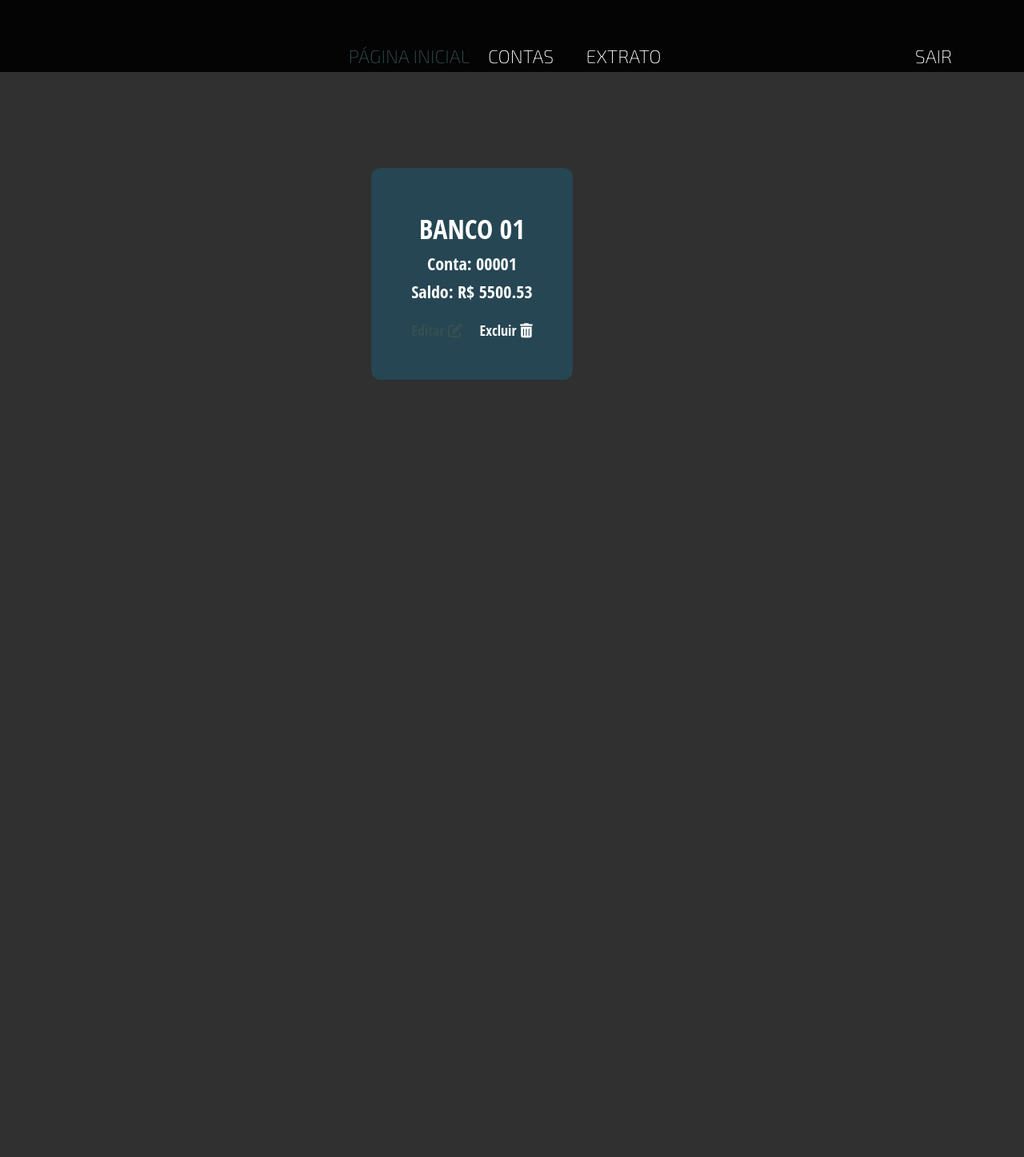
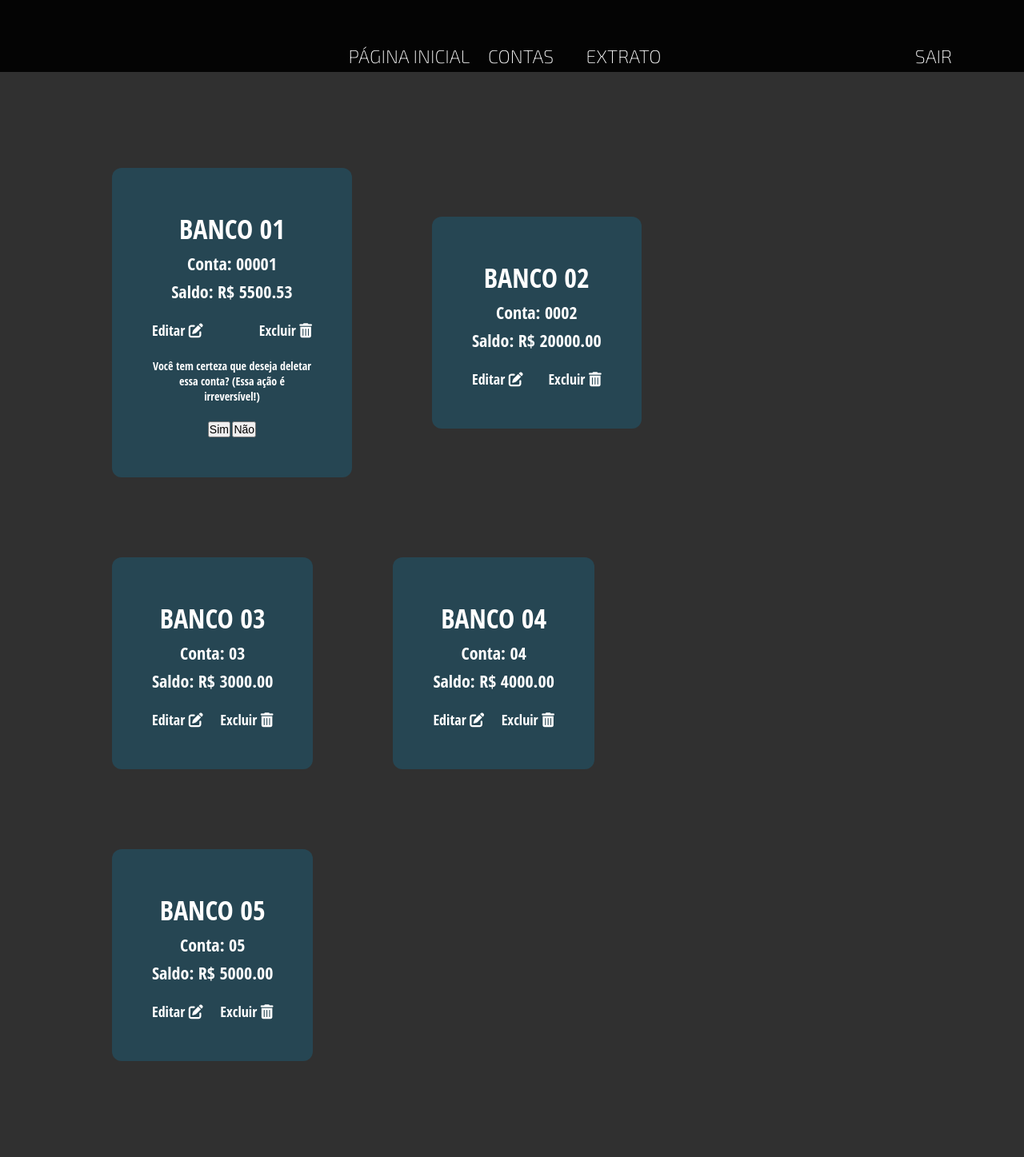
Before and after one commit to AlexandreCarrascosa/django-finance-app, a Django app: page /core/accounts/?account=00001 in a window 1280 px wide. Shown: the whole page at 80% size. Before the commit the page ends 800 px from the top, so only its background shows below. Run offline with Django 3.2, Linux system fonts and the light colour scheme; data comes from the database, SQL or seed files in the repository; some libraries are stand-ins or nearby versions.

Commit message:
Card box for delete in accounts page message confirm

```diff
--- a/core/static/css/card-box.css
+++ b/core/static/css/card-box.css
@@ -147,7 +147,6 @@ WIDTH SIZE FOR LARGE CARD BOX
     display: flex;
     flex-wrap: wrap;
     align-content: space-between;
-
 }
 
 .box-content{
@@ -162,6 +161,7 @@ WIDTH SIZE FOR LARGE CARD BOX
     color: white;
 
     border-radius: 1.2rem;
+    align-self: center;
 }
 
 .box-subcontent {
--- a/core/static/css/forms.css
+++ b/core/static/css/forms.css
@@ -15,6 +15,10 @@
     font-size: 14px !important;
 }
 
+.sm {
+    max-width: 20rem;
+}
+
 .success {
     color: yellowgreen;
 }
--- a/core/static/css/styles.css
+++ b/core/static/css/styles.css
@@ -20,7 +20,7 @@ html {
 }
 
 a:link{
-  color: #354F52;
+  /* color: #354F52; */
   text-decoration: none;
 }
 
--- a/core/templates/accounts.html
+++ b/core/templates/accounts.html
@@ -2,9 +2,7 @@
 
 
 {% block content %}
-
 <div class="content">
-
     <div class="box">
         {% for account in accounts %}
         <div class="box-content">
@@ -13,19 +11,34 @@
             <p>Saldo: R$ {{ account.balance }}</p>
             <div class="box-subcontent">
                 <a href="{% url 'edit_account' account=account.account %}">
-                <span class='edit-account'>
+                    <span class="edit-account">
                         Editar
                         <i class="fas fa-edit"></i>
                     </span>
-
                 </a>
-            <a href="">
-                <span class='delete-account'>
+                <a href="{% url 'accounts' %}?account={{ account.account }}">
+                    <span class="delete-account">
                         Excluir
                         <i class="fas fa-trash-alt"></i>
                     </span>
                 </a>
             </div>
+
+            <!-- Message to confirm delete account option -->
+            {% if account.account == data %}
+                {% if messages %}
+                <div class="message info sm">
+                    {% for message in messages %}
+                    <p> {{ message }}</p>
+                    <button type="submit" name="confirm">Sim</button>
+                    <a href="{% url 'accounts' %}">
+                        <button type="button">Não</button>
+                    </a>
+                </div>
+                    {% endfor %}
+                {% endif %}
+            {% endif %}
+            <!-- --------------------------------------- -->
         </div>
         {% endfor %}
     </div>
--- a/core/urls.py
+++ b/core/urls.py
@@ -8,5 +8,4 @@ urlpatterns = [
   path('accounts/', views.accounts, name='accounts'),
   path('accounts/new/', views.create_account, name='new_account'),
   path('accounts/edit/<account>', views.edit_account, name="edit_account"),
-
 ]
--- a/core/views.py
+++ b/core/views.py
@@ -83,9 +83,16 @@ def accounts(request):
 
     registered_accounts = totalBalance.objects.all()
 
+
+    data = request.GET.get('account')
+
+    if data:
+
+        messages.warning(request, 'Você tem certeza que deseja deletar essa conta? (Essa ação é irreversível!)')
+
     context = {
         'accounts': registered_accounts,
-
+        'data': data,
     }
 
     return render(request, 'accounts.html', context=context)
@@ -162,9 +169,6 @@ def edit_account(request, account):
 
     return render(request, 'edit_account.html', context)
 
-def delete_accout(request):
-    pass
-
 
 def insertInput(request):
 
```
Also changed, not shown: db.sqlite3. Lines whose indentation alone changed are shown as unchanged.
